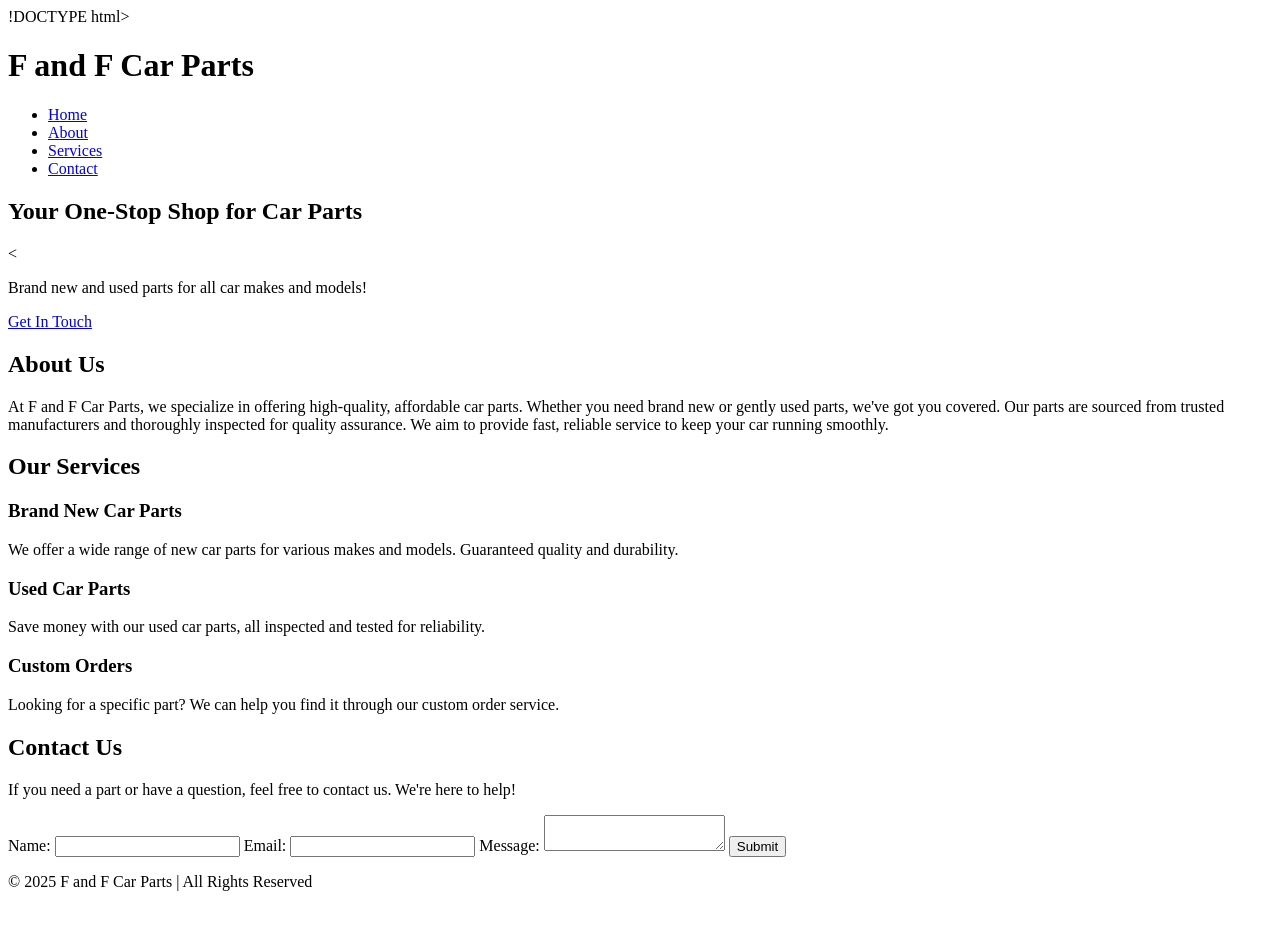
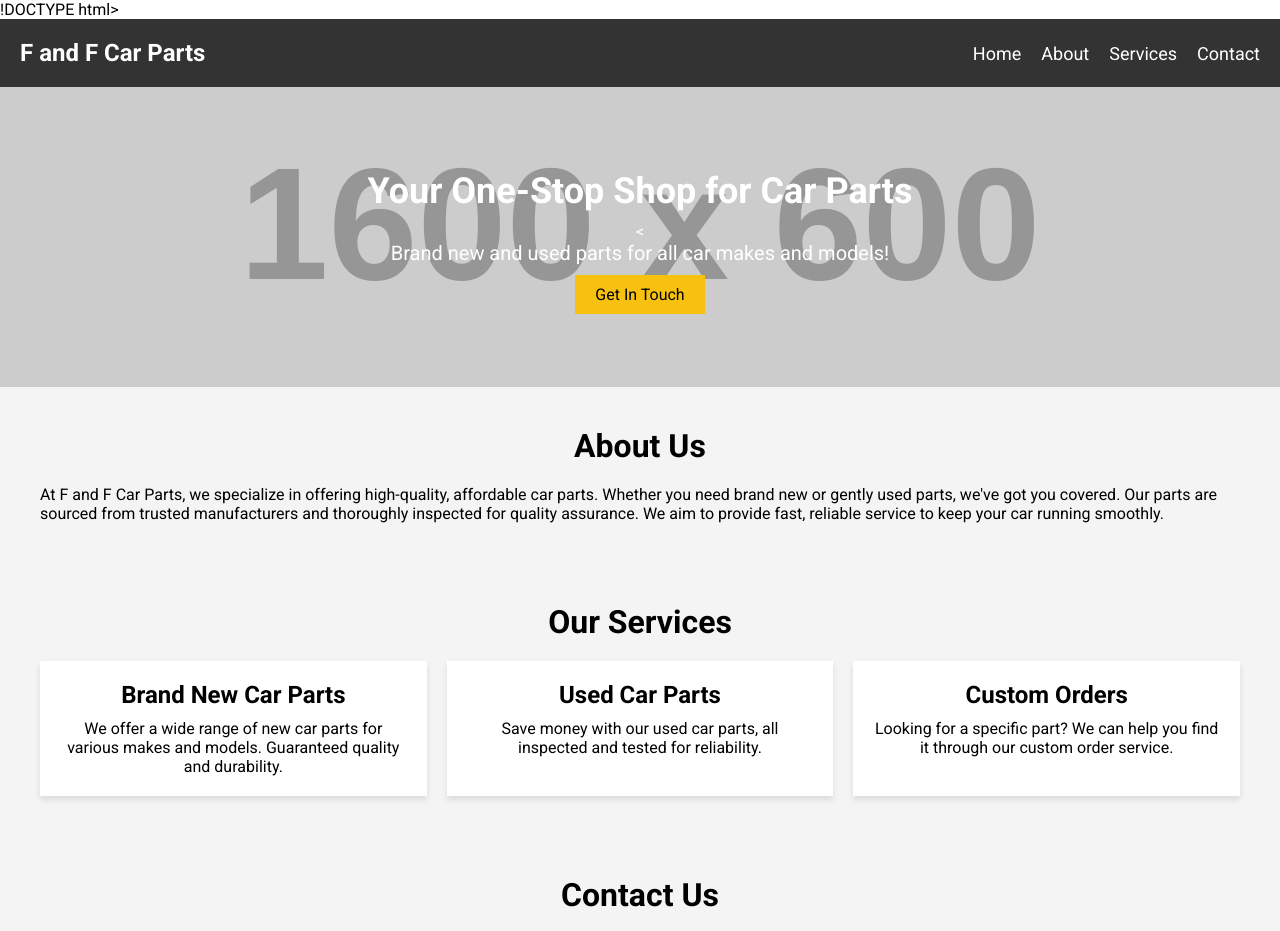
Before and after one commit to luvfranzs/232583795_ALMOITE, a plain HTML site: page FandF/index.html in a window 1280 px wide. Shown: the top 931 px of the page. Before the commit the page ends 907 px from the top, so only its background shows below. Drawn offline with Linux system fonts and the light colour scheme; placeholder pictures from the web are drawn by us.

Commit message:
Update style.css

```diff
--- a/FandF/style.css
+++ b/FandF/style.css
@@ -1,18 +1,176 @@
-<style>
-.flex-container {
-display: flex;
-background-color: DodgerBlue;
+* {
+    margin: 0;
+    padding: 0;
+    box-sizing: border-box;
 }
 
-.flex-container > div {
-background-color: #f1f1f1;
-margin: 5px;
-padding: 10px;
-font-size: 20px;
+body {
+    font-family: 'Roboto', sans-serif;
 }
 
-.flex-container {
-display: flex;
-flex-direction: column;
+header {
+    display: flex;
+    justify-content: space-between;
+    align-items: center;
+    padding: 20px;
+    background-color: #333;
+    color: white;
 }
-</style>
+
+header .logo h1 {
+    font-size: 24px;
+}
+
+header nav ul {
+    list-style: none;
+    display: flex;
+}
+
+header nav ul li {
+    margin-left: 20px;
+}
+
+header nav ul li a {
+    text-decoration: none;
+    color: white;
+    font-size: 18px;
+}
+
+header nav ul li a:hover {
+    color: #f9c10f;
+}
+
+#hero {
+    height: 300px;
+    background: url('https://via.placeholder.com/1600x600') no-repeat center center/cover;
+    color: white;
+    display: flex;
+    justify-content: center;
+    align-items: center;
+    text-align: center;
+}
+
+.hero-text h2 {
+    font-size: 36px;
+    margin-bottom: 10px;
+}
+
+.hero-text p {
+    font-size: 20px;
+    margin-bottom: 20px;
+}
+
+.cta-btn {
+    background-color: #f9c10f;
+    padding: 10px 20px;
+    border: none;
+    font-size: 16px;
+    cursor: pointer;
+    text-decoration: none;
+    color: black;
+    transition: background-color 0.3s ease;
+}
+
+.cta-btn:hover {
+    background-color: #f8a00b;
+}
+
+.section {
+    padding: 40px;
+    background-color: #f4f4f4;
+}
+
+.section h2 {
+    text-align: center;
+    font-size: 32px;
+    margin-bottom: 20px;
+}
+
+.service-grid {
+    display: grid;
+    grid-template-columns: repeat(3, 1fr);
+    gap: 20px;
+}
+
+.service-item {
+    background-color: white;
+    padding: 20px;
+    box-shadow: 0 4px 6px rgba(0, 0, 0, 0.1);
+    text-align: center;
+}
+
+.service-item h3 {
+    font-size: 24px;
+    margin-bottom: 10px;
+}
+
+.service-item p {
+    font-size: 16px;
+}
+
+form {
+    display: flex;
+    flex-direction: column;
+    gap: 10px;
+    max-width: 400px;
+    margin: 0 auto;
+}
+
+form label {
+    font-size: 16px;
+}
+
+form input, form textarea {
+    padding: 10px;
+    font-size: 16px;
+    border: 1px solid #ccc;
+    border-radius: 5px;
+}
+
+form button {
+    background-color: #f9c10f;
+    padding: 12px;
+    font-size: 16px;
+    border: none;
+    cursor: pointer;
+    border-radius: 5px;
+}
+
+form button:hover {
+    background-color: #f8a00b;
+}
+
+footer {
+    background-color: #333;
+    color: white;
+    text-align: center;
+    padding: 20px;
+}
+
+@media (max-width: 768px) {
+    .service-grid {
+        grid-template-columns: 1fr;
+    }
+
+    header {
+        flex-direction: column;
+        align-items: flex-start;
+    }
+
+    header nav ul {
+        flex-direction: column;
+        margin-top: 20px;
+    }
+
+    header nav ul li {
+        margin: 10px 0;
+    }
+
+    #hero h2 {
+        font-size: 28px;
+    }
+
+    #hero p {
+        font-size: 18px;
+    }
+}
```
